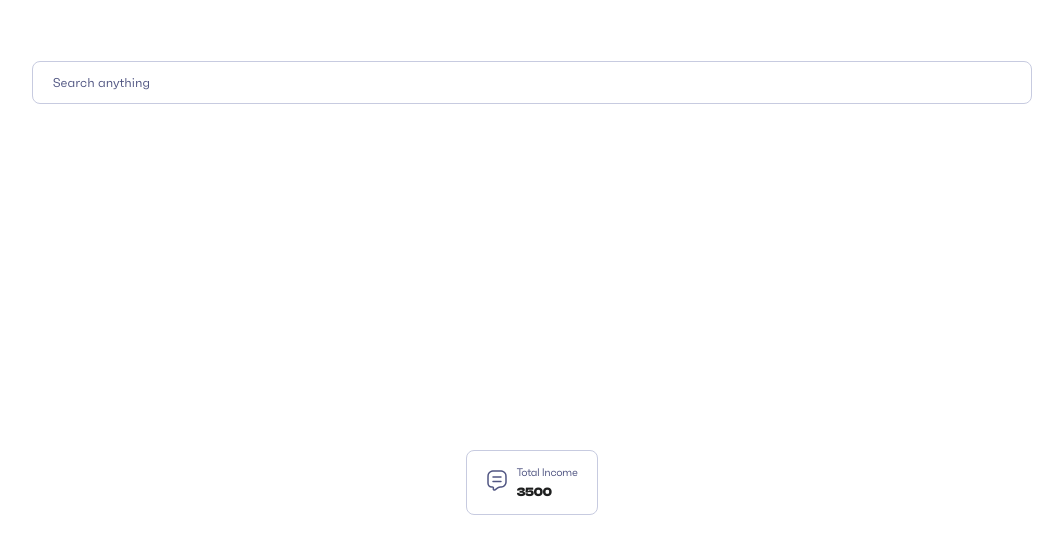
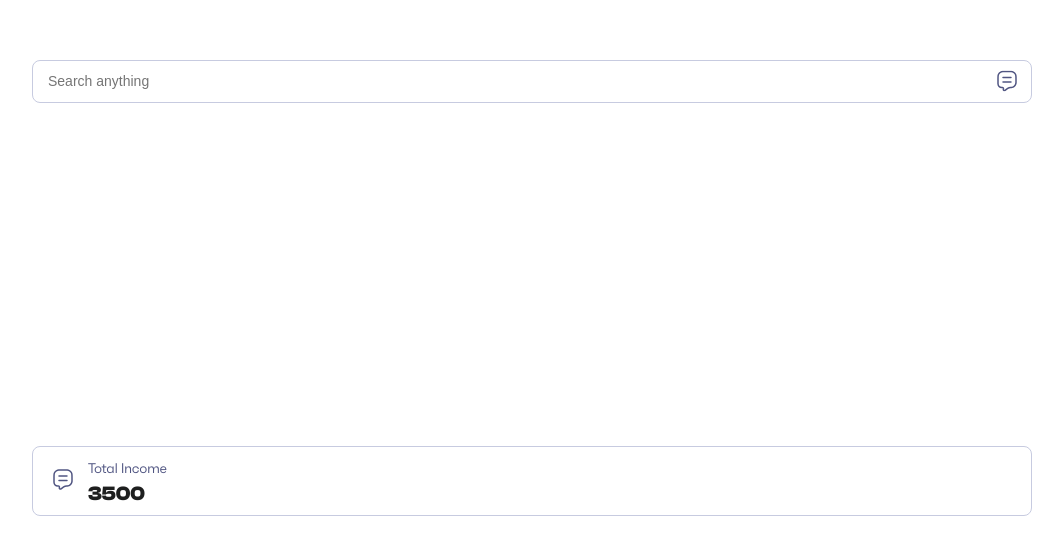
Before and after one commit to Pickriders/pickrider-admin, a Next.js app: page / in a window 1280 px wide. Shown: the part 112-666 px from the top of the page, without its empty margins (108-1171 px from the left). Built offline with nearby package versions, Linux system fonts and the light colour scheme.

Commit message:
fix: props fix

```diff
--- a/src/app/dashboard/StatsCard/styles.module.scss
+++ b/src/app/dashboard/StatsCard/styles.module.scss
@@ -5,14 +5,15 @@
   @include border-1;
   display: flex;
   align-items: center;
-  gap: 0 1rem;
+  gap: 0 1.5rem;
   padding: 1.2rem 2rem;
   border-radius: $rounded-lg;
   background-color: $white;
+  width: 100%;
 
   &_info {
     > :last-child {
-      margin-top: 0.2rem;
+      margin-top: 0.7rem;
     }
   }
 }
--- a/src/app/page.tsx
+++ b/src/app/page.tsx
@@ -15,9 +15,8 @@ export default function Home() {
     >
       <UI.Input
         type="text"
-        hasIcon={false}
+        rightIcon={<SVG.MessageIcon />}
         placeholder="Search anything"
-        label="Search anything"
       />
       <StatsCard statLabel="Total Income" statValue={3500} />
     </main>
--- a/src/components/common/Input/Input.type.ts
+++ b/src/components/common/Input/Input.type.ts
@@ -2,6 +2,6 @@ import { InputHTMLAttributes, ReactNode } from "react";
 
 export interface InputProps extends InputHTMLAttributes<HTMLInputElement> {
   label?: string;
-  hasIcon?: boolean;
-  icon?: ReactNode;
+  rightIcon?: ReactNode;
+  leftIcon?: ReactNode;
 }
--- a/src/components/common/Input/index.tsx
+++ b/src/components/common/Input/index.tsx
@@ -1,18 +1,26 @@
 import { InputProps } from "./Input.type";
 import style from "./styles.module.scss";
-import { SVG } from "@/components/svg";
 
-export const Input = ({ label, hasIcon, icon, ...rest }: InputProps) => {
-  const className = `${style.input} ${hasIcon && style.input_withIcon} ${
-    label && style.label
-  }`;
+export const Input = ({ label, rightIcon, leftIcon, ...rest }: InputProps) => {
+  const className = `${style.input} ${rightIcon && style.input_withRightIcon} ${
+    leftIcon && style.input_withLeftIcon
+  } ${label && style.label}`;
 
   return (
     <div className={style.inputContainer}>
-      {hasIcon && <span className={style.input_icon}>{icon}</span>}
+      {leftIcon && (
+        <span className={`${style.input_leftIcon} ${style.input_icon}`}>
+          {rightIcon}
+        </span>
+      )}
+
+      {rightIcon && (
+        <span className={`${style.input_rightIcon}  ${style.input_icon}`}>
+          {rightIcon}
+        </span>
+      )}
 
       <input className={className} {...rest} />
-
       <label className={style.input_label}>{label}</label>
     </div>
   );
--- a/src/components/common/Input/styles.module.scss
+++ b/src/components/common/Input/styles.module.scss
@@ -48,18 +48,29 @@
     position: absolute;
     top: 50%;
     transform: translate(0, -50%);
-    left: 1.5rem;
     pointer-events: none;
   }
 
-  &_withIcon {
+  &_rightIcon {
+    right: 1.5rem;
+  }
+
+  &_leftIcon {
+    left: 1.5rem;
+  }
+
+  &_withLeftIcon {
     padding-left: 5rem;
+  }
+  &_withRightIcon {
+    padding-right: 5rem;
   }
 }
 
 .label {
   font-weight: 700;
   color: $main-color;
+
   &::placeholder {
     color: transparent;
   }
--- a/src/components/common/Text/styles.module.scss
+++ b/src/components/common/Text/styles.module.scss
@@ -9,14 +9,14 @@
   line-height: 1.875rem;
 
   &.statLabel {
-    font-size: 1.1rem;
+    font-size: 1.4rem;
     letter-spacing: -0.04rem;
     text-transform: capitalize;
   }
 
   &.statValue {
     font-family: "ClashDisplay";
-    font-size: 1.25rem;
+    font-size: 2rem;
     font-weight: 600;
     color: $black;
   }
```
